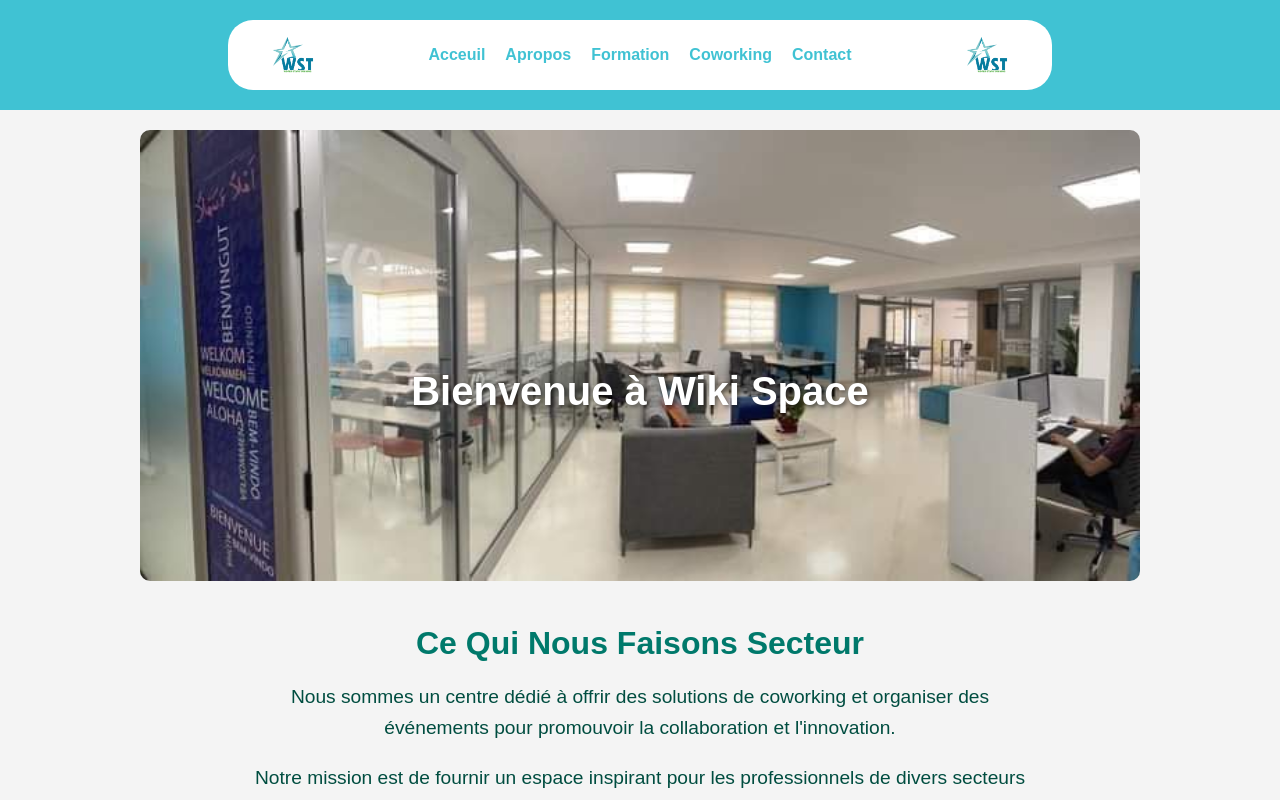
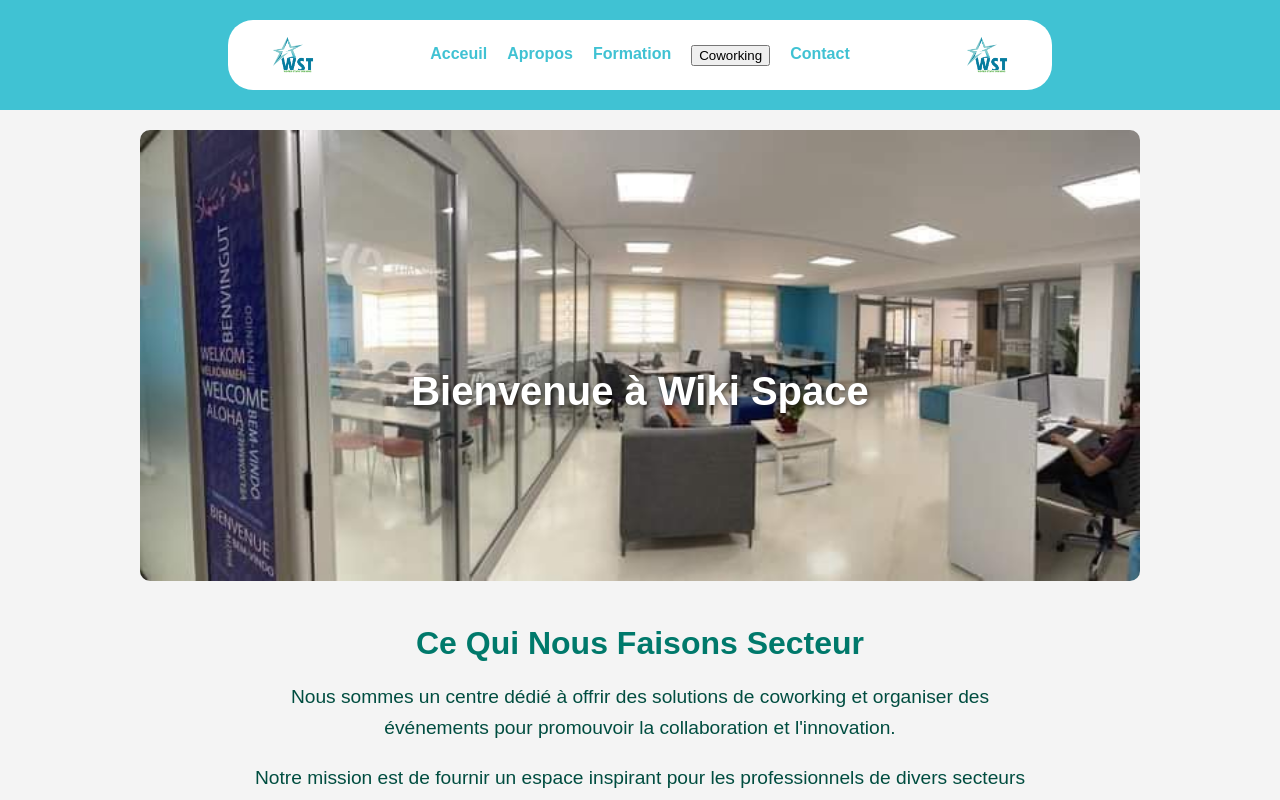
Before and after one commit to ChokriYassine143/wikispace, a React (Create React App) app: page / in a window 1280 px wide. Shown: the top 800 px of the page. Built offline with nearby package versions, Linux system fonts and the light colour scheme.

Commit message:
Update Header.jsx

```diff
--- a/src/components/Header.jsx
+++ b/src/components/Header.jsx
@@ -6,12 +6,18 @@ import logo2 from './logo1.png';
 const Header = () => {
     const [isDropdownOpen, setIsDropdownOpen] = useState(false);
 
-    const toggleDropdown = () => {
+    const toggleDropdown = (event) => {
+        event.preventDefault();
         setIsDropdownOpen(!isDropdownOpen);
     };
 
     const closeDropdown = () => {
         setIsDropdownOpen(false);
+    };
+
+    const handleDropdownClick = (event) => {
+        event.preventDefault();
+        closeDropdown();
     };
 
     return (
@@ -24,12 +30,12 @@ const Header = () => {
                         <li><a href="/apropos">Apropos</a></li>
                         <li><a href="/formations">Formation</a></li>
                         <li className="dropdown" onMouseLeave={closeDropdown}>
-                            <a href="#" onClick={toggleDropdown}>Coworking</a>
+                            <button onClick={toggleDropdown} className="dropdown-button">Coworking</button>
                             {isDropdownOpen && (
                                 <div className="dropdown-content">
-                                    <a href="/cowrking">Coworking</a>
-                                    <a href="/Domiciliation">Domiciliation</a>
-                                    <a href="#">Événement</a>
+                                    <a href="/cowrking" onClick={handleDropdownClick}>Coworking</a>
+                                    <a href="/Domiciliation" onClick={handleDropdownClick}>Domiciliation</a>
+                                    <a href="#" onClick={handleDropdownClick}>Événement</a>
                                 </div>
                             )}
                         </li>
```
